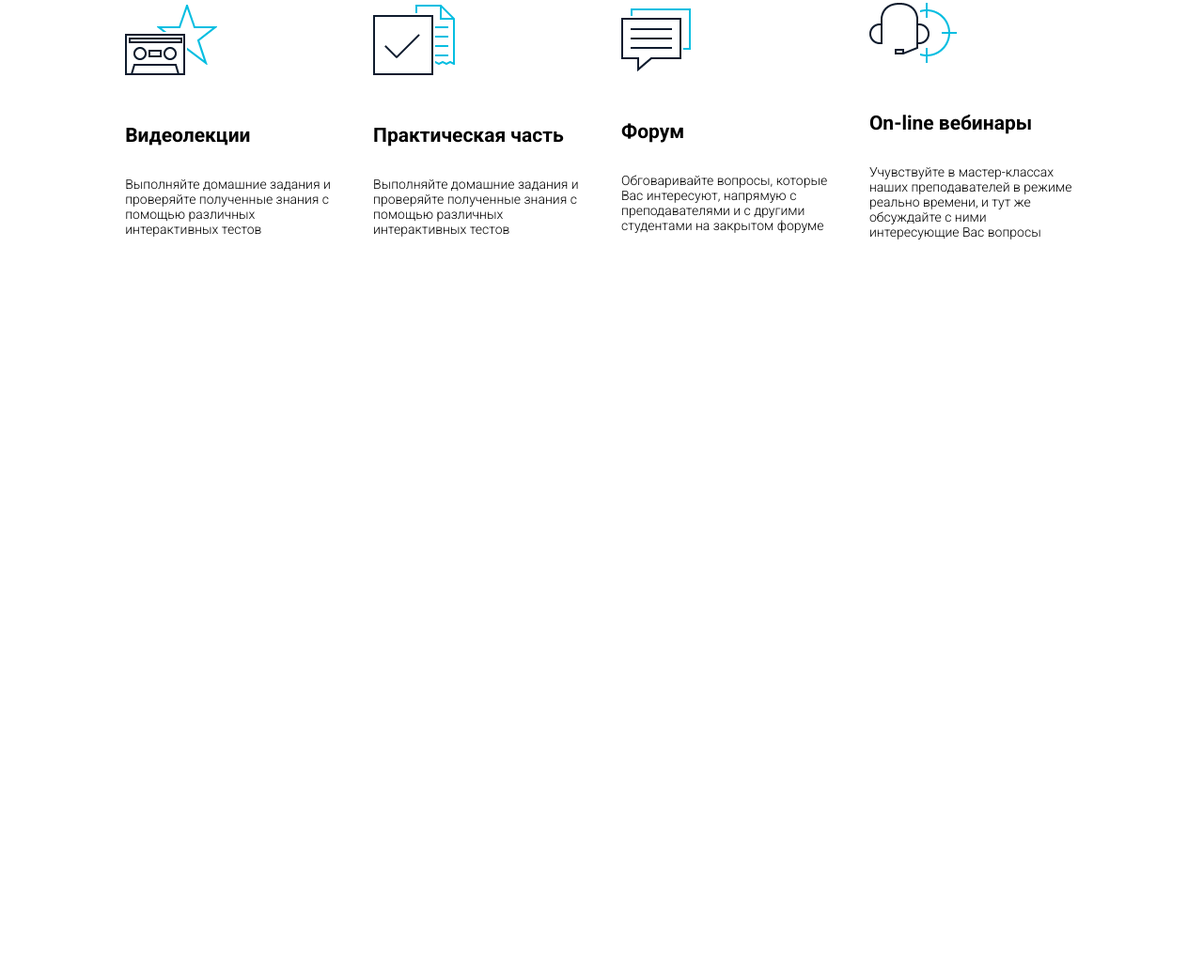
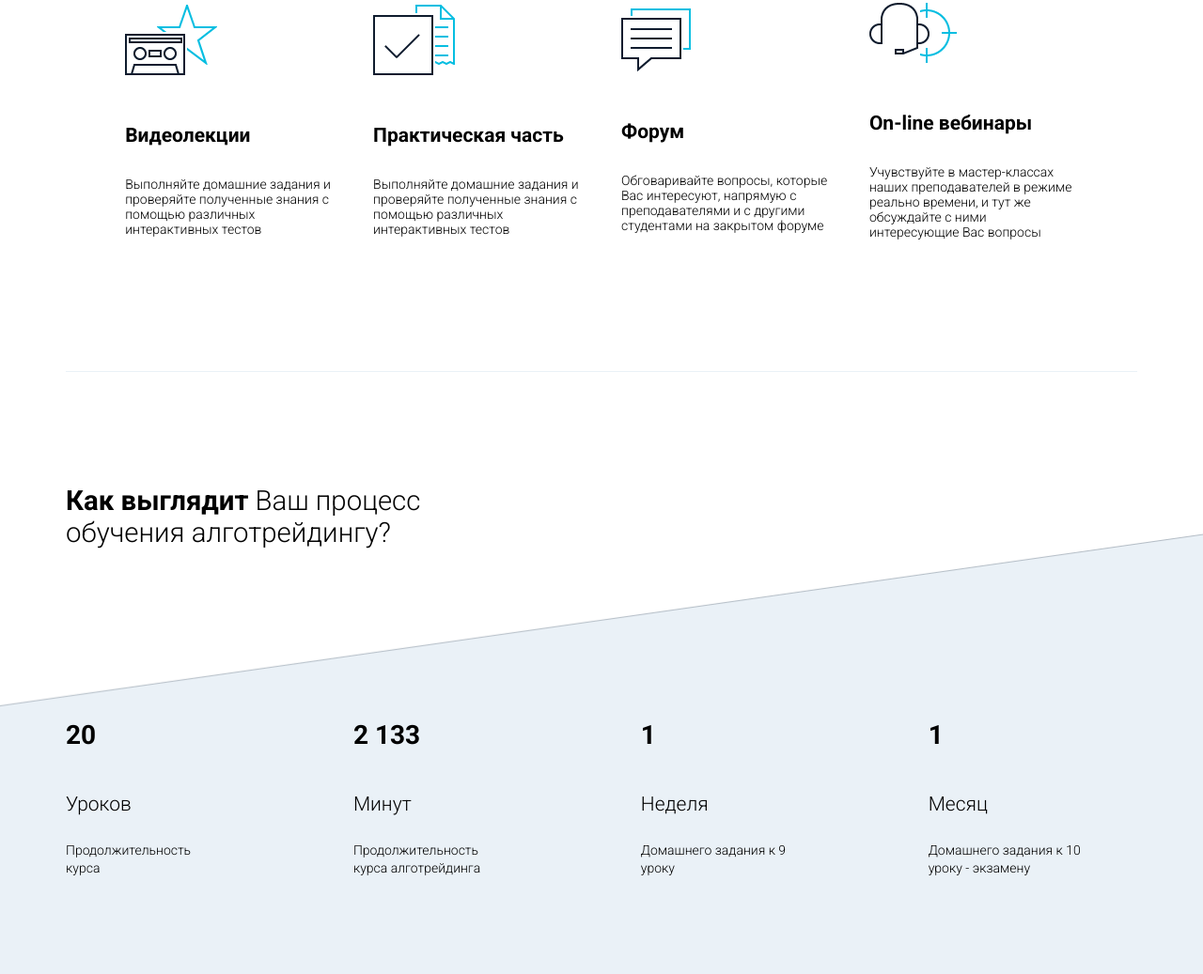
Before and after one commit to SanyaMad/algotrade, a plain HTML site: page index.html in a window 1280 px wide. Shown: the part 5328-6365 px from the top of the page at 94% size. Before the commit the page ends 5723 px from the top, so only its background shows below. Drawn offline with Linux system fonts and the light colour scheme.

Commit message:
update №2 25.02

```diff
--- a/index.html
+++ b/index.html
@@ -142,7 +142,7 @@
                 </ul>
             </div>
             <div class="video">
-                <img src="img/video.png" alt="video" class="video__img">
+                <img src="img/video-bg.png" alt="video" class="video__img">
                 <h3 class="video__title">Реальный пример работы алгоритма</h3>
                 <p class="video__text">Меня с детства интересовал анализ процессов, которые происходят в мире финансов. Именно этот интерес меня подтолкнул получить высшее образование в сфере экономико-математического моделирования</p>
                     <div class="create__button">
@@ -195,6 +195,36 @@
                     <p class="format__item--text">Учувствуйте в мастер-классах наших преподавателей в режиме реально времени, и тут же обсуждайте с ними интересующие Вас вопросы</p>
                 </div>
             </div>
+            <img src="img/down-line-simple.png" alt="line" class="simple__down--line">
+        </div>
+    </section>
+    <section class="process-algotrading">
+        <div class="container">
+        <div class="process">
+            <h2 class="process__title"><span class="bold">Как выглядит</span> Ваш процесс обучения алготрейдингу?</h2>
+            <div class="process__time">
+                <div class="process__time--item">
+                    <h3 class="process__time--number">20</h3>
+                    <h4 class="process__time--subtitle">Уроков</h4>
+                    <p class="process__time--text">Продолжительность курса</p>
+                </div>
+                <div class="process__time--item">
+                    <h3 class="process__time--number">2 133</h3>
+                    <h4 class="process__time--subtitle">Минут</h4>
+                    <p class="process__time--text">Продолжительность курса алготрейдинга</p>
+                </div>
+                <div class="process__time--item">
+                    <h3 class="process__time--number">1</h3>
+                    <h4 class="process__time--subtitle">Неделя</h4>
+                    <p class="process__time--text">Домашнего задания к 9 уроку</p>
+                </div>
+                <div class="process__time--item">
+                    <h3 class="process__time--number">1</h3>
+                    <h4 class="process__time--subtitle">Месяц</h4>
+                    <p class="process__time--text">Домашнего задания к 10 уроку - экзамену</p>
+                </div>
+            </div>
+        </div>
         </div>
     </section>
 </body>
--- a/sass/style.sass
+++ b/sass/style.sass
@@ -8,3 +8,4 @@
 @import 'templates/startstudy'
 @import 'templates/simple'
 @import 'templates/study'
+@import 'templates/process-algotrading'
--- /dev/null
+++ b/sass/templates/_process-algotrading.sass
@@ -0,0 +1,25 @@
+.process-algotrading
+    background: url(../img/process-bg.png) no-repeat top
+.process
+    &__title
+        font-weight: normal
+        max-width: 28rem
+        font-size: 2.1rem
+        margin-bottom: 13rem
+    &__time
+        display: flex
+        &--item
+            max-width: 11.85rem
+            margin-right: 10rem
+            &:last-child
+                margin-right: 0
+        &--number
+            font-size: 2rem
+            margin-bottom: 3.2rem
+        &--subtitle
+            font-size: 1.5rem
+            font-weight: normal
+            margin-bottom: 2rem
+        &--text
+            line-height: 1.42rem
+            margin-bottom: 7.28rem
```
Also changed, not shown: css/style.css, img/process-bg.png (added), img/video-bg.png (added), sass/templates/_simple.sass (line endings or trailing spaces), 1 other file.
